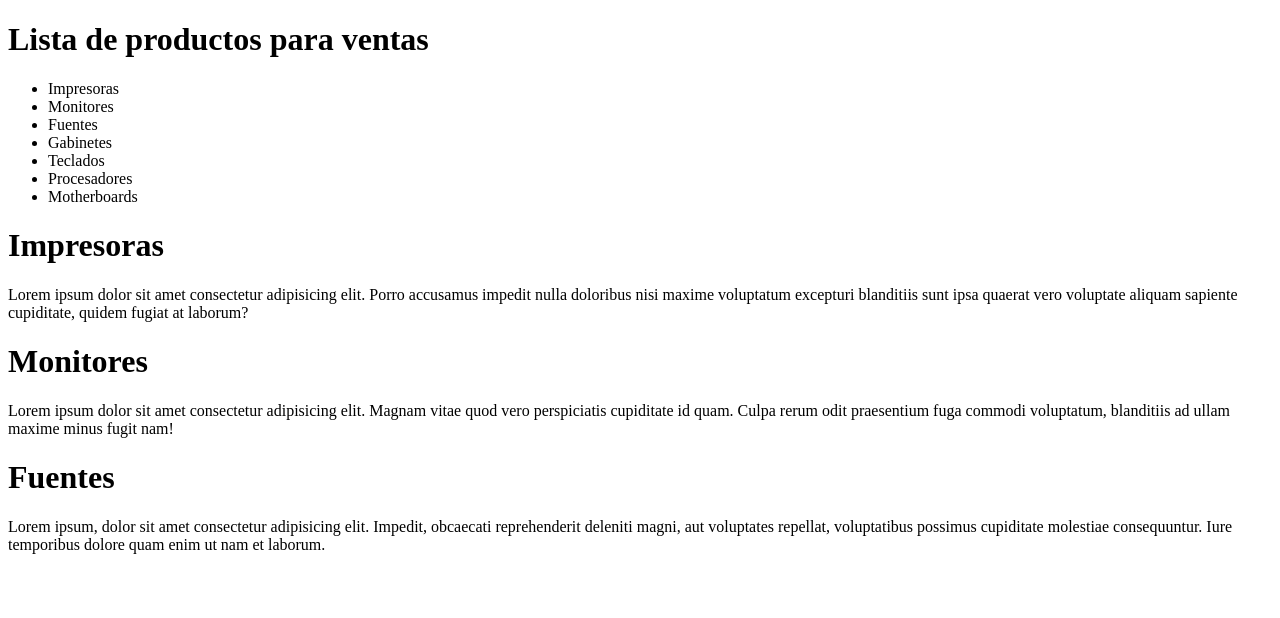
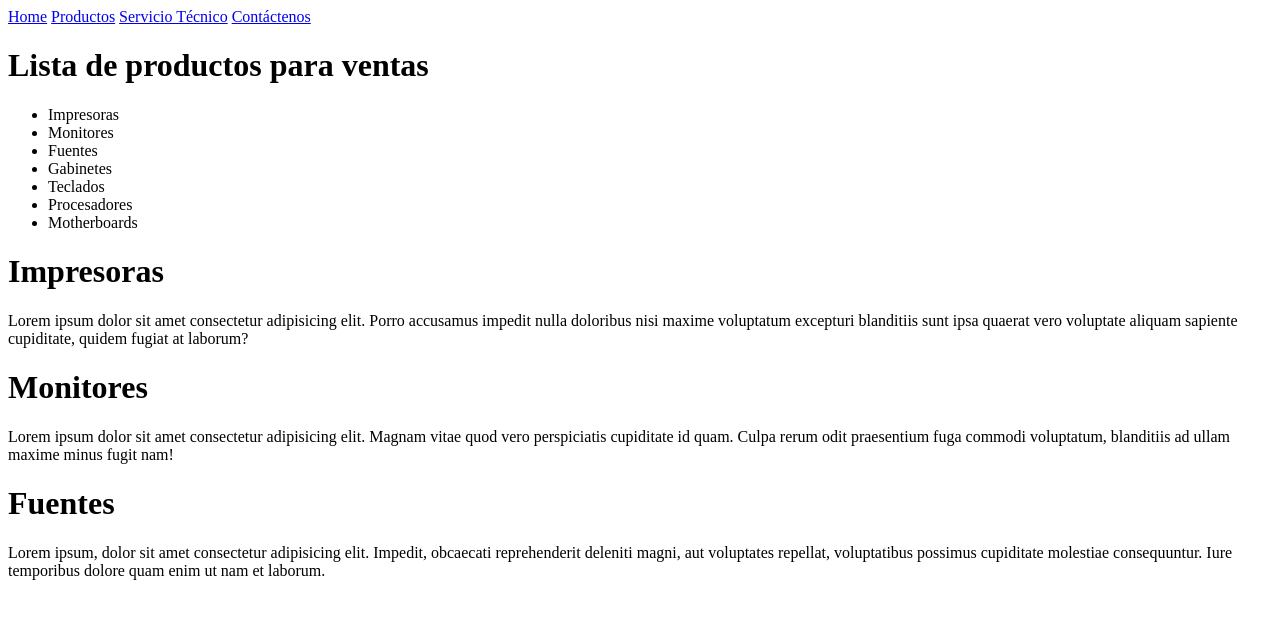
Before and after one commit to Caviarblack/CursoGitPildoras, a plain HTML site: page index.html in a window 1280 px wide. Drawn offline with Linux system fonts and the light colour scheme.

Commit message:
Agregado nav y elementos de menues

```diff
--- a/index.html
+++ b/index.html
@@ -8,7 +8,12 @@
 </head>
 
 <header>
-
+    <nav>
+        <a href="#">Home</a>
+        <a href="#">Productos</a>
+        <a href="#">Servicio Técnico</a>
+        <a href="#">Contáctenos</a>
+    </nav>
 </header>
 <body>
 
```
